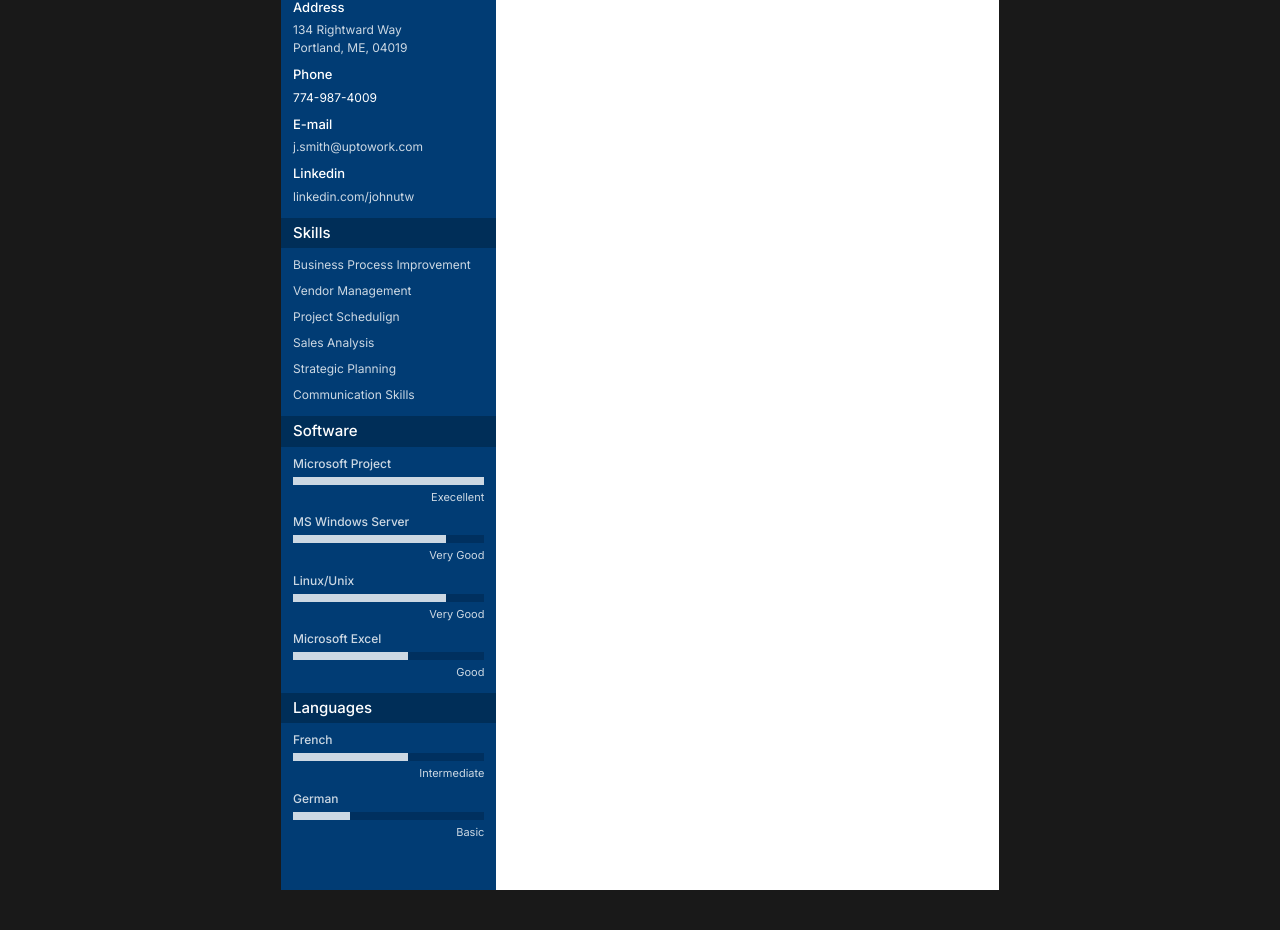
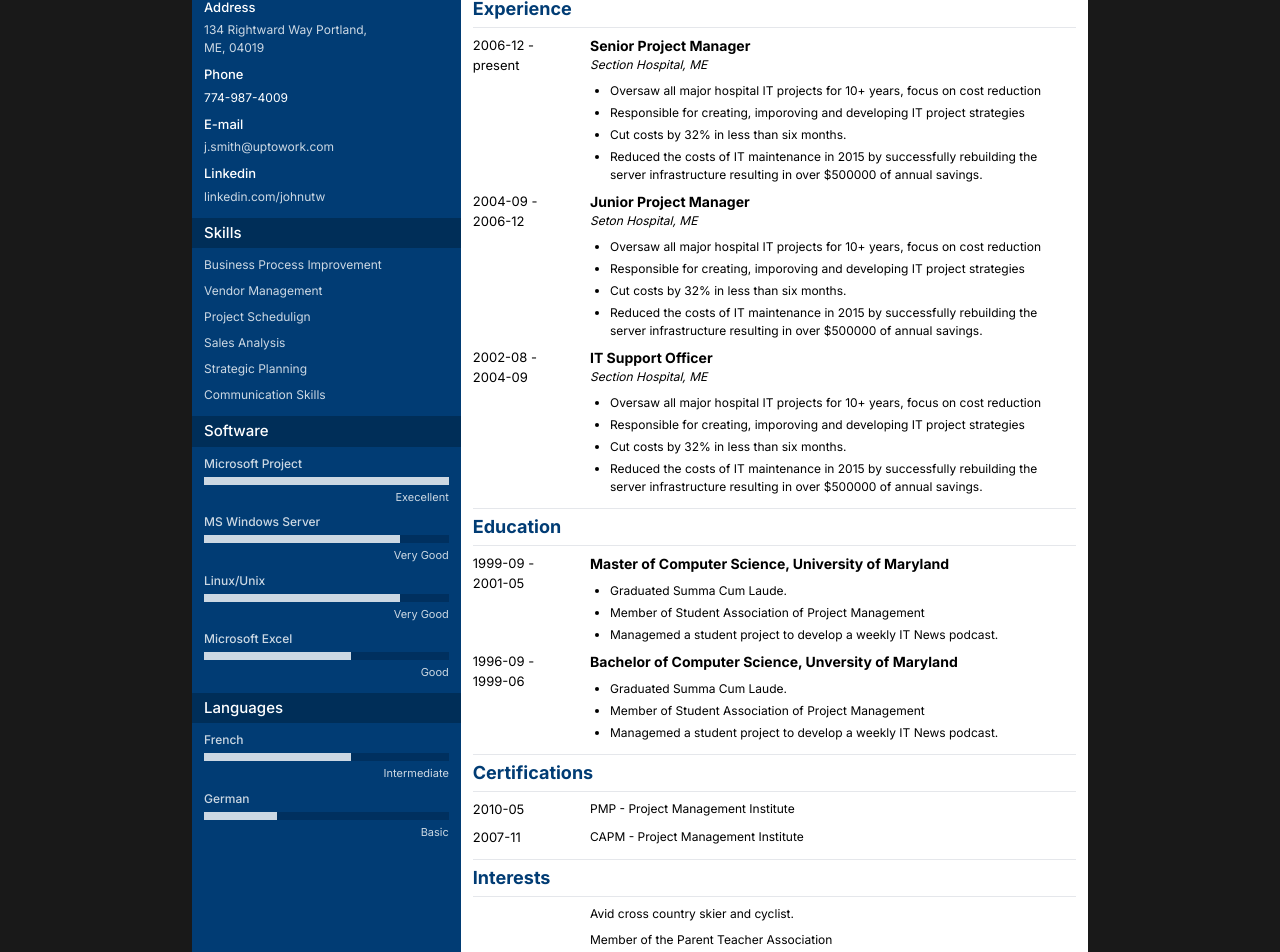
Before and after one commit to iamajraj/magical-resume, a Next.js app: page /resume-templates/1 in a window 1280 px wide. Shown: the part 160-1112 px from the top of the page. Before the commit the page ends 1090 px from the top, so only its background shows below. Built offline with nearby package versions, Linux system fonts and the light colour scheme.

Commit message:
added: template 1 completed

```diff
--- a/app/components/templates/Template1.tsx
+++ b/app/components/templates/Template1.tsx
@@ -4,8 +4,8 @@ type Props = {};
 
 function Template1({}: Props) {
   return (
-    <main className="w-full max-w-[718px] h-[1010px] bg-white flex">
-      <section className="text-white w-[30%] h-full pt-2 bg-[#013C74]">
+    <main className="w-full max-w-4xl bg-[#013C74] flex">
+      <section className="text-white w-[30%] h-full pt-2 pb-10">
         <div className="px-3">
           <h1 className="text-[30px]/[35px] font-semibold">John Smith</h1>
           <p className="opacity-80">IT Project Manager</p>
@@ -102,6 +102,7 @@ function Template1({}: Props) {
             </li>
           </ul>
         </section>
+
         <section className="mt-3">
           <h1 className="text-[15px] py-1 px-3 bg-[#002E58] font-medium">
             Languages
@@ -124,7 +125,200 @@ function Template1({}: Props) {
           </ul>
         </section>
       </section>
-      <aside></aside>
+      <aside className="w-[70%] flex flex-col px-3 pt-5 bg-white h-full pb-20">
+        <p className="text-[13px]">
+          IT Professional with over 10 years of experience in IT department
+          management for international logistics companies. I can implement
+          effective IT strategies at local and global levels. My greatest
+          strength is business awareness, which enables me to permanently
+          streamline infrastructure and aplications. Striving to leverage my IT
+          management skills at SanCorp Inc.
+        </p>
+
+        <section className="mt-3">
+          <h1 className="text-[#013C74] py-1 border-t border-b font-bold text-lg">
+            Experience
+          </h1>
+          <ul className="mt-2 flex flex-col gap-2">
+            <li className="flex gap-5">
+              <p className="w-[20%] flex flex-col text-[13px]">
+                <span>2006-12 -</span>
+                <span>present</span>
+              </p>
+              <div className="w-full">
+                <p className="text-sm font-bold">Senior Project Manager</p>
+                <p className="italic text-[12px]">Section Hospital, ME</p>
+
+                <ul className="mt-2 flex flex-col gap-1 list-disc text-[12px] ml-5">
+                  <li>
+                    Oversaw all major hospital IT projects for 10+ years, focus
+                    on cost reduction
+                  </li>
+                  <li>
+                    Responsible for creating, imporoving and developing IT
+                    project strategies
+                  </li>
+                  <li>Cut costs by 32% in less than six months.</li>
+                  <li>
+                    Reduced the costs of IT maintenance in 2015 by successfully
+                    rebuilding the server infrastructure resulting in over
+                    $500000 of annual savings.
+                  </li>
+                </ul>
+              </div>
+            </li>
+            <li className="flex gap-5">
+              <p className="w-[20%] flex flex-col text-[13px]">
+                <span>2004-09 -</span>
+                <span>2006-12</span>
+              </p>
+              <div className="w-full">
+                <p className="text-sm font-bold">Junior Project Manager</p>
+                <p className="italic text-[12px]">Seton Hospital, ME</p>
+
+                <ul className="mt-2 flex flex-col gap-1 list-disc text-[12px] ml-5">
+                  <li>
+                    Oversaw all major hospital IT projects for 10+ years, focus
+                    on cost reduction
+                  </li>
+                  <li>
+                    Responsible for creating, imporoving and developing IT
+                    project strategies
+                  </li>
+                  <li>Cut costs by 32% in less than six months.</li>
+                  <li>
+                    Reduced the costs of IT maintenance in 2015 by successfully
+                    rebuilding the server infrastructure resulting in over
+                    $500000 of annual savings.
+                  </li>
+                </ul>
+              </div>
+            </li>
+            <li className="flex gap-5">
+              <p className="w-[20%] flex flex-col text-[13px]">
+                <span>2002-08 -</span>
+                <span>2004-09</span>
+              </p>
+              <div className="w-full">
+                <p className="text-sm font-bold">IT Support Officer</p>
+                <p className="italic text-[12px]">Section Hospital, ME</p>
+
+                <ul className="mt-2 flex flex-col gap-1 list-disc text-[12px] ml-5">
+                  <li>
+                    Oversaw all major hospital IT projects for 10+ years, focus
+                    on cost reduction
+                  </li>
+                  <li>
+                    Responsible for creating, imporoving and developing IT
+                    project strategies
+                  </li>
+                  <li>Cut costs by 32% in less than six months.</li>
+                  <li>
+                    Reduced the costs of IT maintenance in 2015 by successfully
+                    rebuilding the server infrastructure resulting in over
+                    $500000 of annual savings.
+                  </li>
+                </ul>
+              </div>
+            </li>
+          </ul>
+        </section>
+
+        <section className="mt-3">
+          <h1 className="text-[#013C74] py-1 border-t border-b font-bold text-lg">
+            Education
+          </h1>
+          <ul className="mt-2 flex flex-col gap-2">
+            <li className="flex gap-5">
+              <p className="w-[20%] flex flex-col text-[13px]">
+                <span>1999-09 -</span>
+                <span>2001-05</span>
+              </p>
+              <div className="w-full">
+                <p className="text-sm font-bold">
+                  Master of Computer Science, University of Maryland
+                </p>
+                <ul className="mt-2 flex flex-col gap-1 list-disc text-[12px] ml-5">
+                  <li>Graduated Summa Cum Laude.</li>
+                  <li>Member of Student Association of Project Management</li>
+                  <li>
+                    Managemed a student project to develop a weekly IT News
+                    podcast.
+                  </li>
+                </ul>
+              </div>
+            </li>
+            <li className="flex gap-5">
+              <p className="w-[20%] flex flex-col text-[13px]">
+                <span>1996-09 -</span>
+                <span>1999-06</span>
+              </p>
+              <div className="w-full">
+                <p className="text-sm font-bold">
+                  Bachelor of Computer Science, Unversity of Maryland
+                </p>
+
+                <ul className="mt-2 flex flex-col gap-1 list-disc text-[12px] ml-5">
+                  <li>Graduated Summa Cum Laude.</li>
+                  <li>Member of Student Association of Project Management</li>
+                  <li>
+                    Managemed a student project to develop a weekly IT News
+                    podcast.
+                  </li>
+                </ul>
+              </div>
+            </li>
+          </ul>
+        </section>
+
+        <section className="mt-3">
+          <h1 className="text-[#013C74] py-1 border-t border-b font-bold text-lg">
+            Certifications
+          </h1>
+          <ul className="mt-2 flex flex-col gap-2">
+            <li className="flex gap-5">
+              <p className="w-[20%] flex flex-col text-[13px]">2010-05</p>
+              <div className="w-full">
+                <p className="text-[12px]">
+                  PMP - Project Management Institute
+                </p>
+              </div>
+            </li>
+            <li className="flex gap-5">
+              <p className="w-[20%] flex flex-col text-[13px]">2007-11</p>
+              <div className="w-full">
+                <p className="text-[12px]">
+                  CAPM - Project Management Institute
+                </p>
+              </div>
+            </li>
+          </ul>
+        </section>
+
+        <section className="mt-3">
+          <h1 className="text-[#013C74] py-1 border-t border-b font-bold text-lg">
+            Interests
+          </h1>
+          <ul className="mt-2 flex flex-col gap-2">
+            <li className="flex gap-5">
+              <p className="w-[20%] flex flex-col text-[13px]"></p>
+              <div className="w-full">
+                <p className="text-[12px]">
+                  Avid cross country skier and cyclist.
+                </p>
+              </div>
+            </li>
+            <li className="flex gap-5">
+              <p className="w-[20%] flex flex-col text-[13px]"></p>
+              <div className="w-full">
+                <p className="text-[12px]">
+                  Member of the Parent Teacher Association
+                </p>
+              </div>
+            </li>
+          </ul>
+        </section>
+      </aside>
     </main>
   );
 }
```
